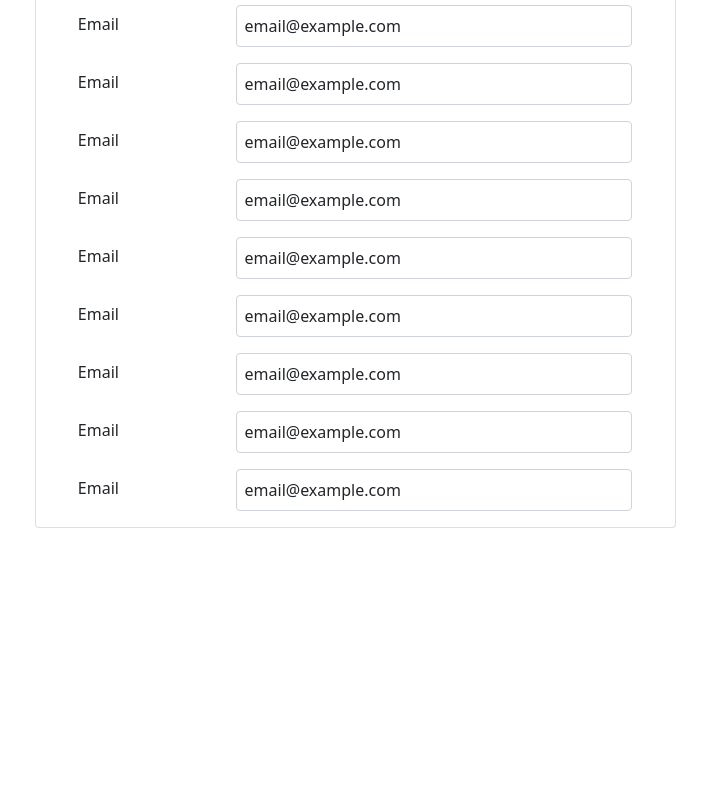
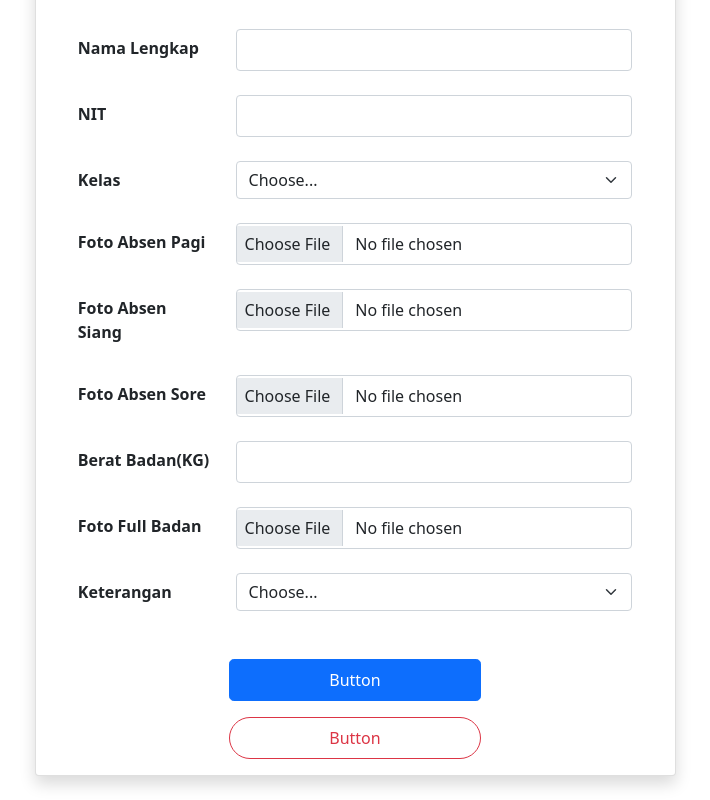
Before and after one commit to radearsr/Bootstrap-Tes, a plain HTML site: page index.html in a window 1280 px wide. Shown: the part 101-901 px from the top of the page, without its empty margins (285-995 px from the left). Before the commit the page ends 800 px from the top, so only its background shows below. Drawn offline with Linux system fonts and the light colour scheme.

Commit message:
Second Commit

```diff
--- a/index.html
+++ b/index.html
@@ -12,9 +12,9 @@
       <div class="row justify-content-center">
         <!-- Main Card -->
         <div class="col-md-7">
-          <div class="card">
+          <div class="shadow mt-4 mb-4 card">
             <!-- Card Header -->
-            <div class="card-header">
+            <div class="card-header bg-primary bg-gradient text-white">
               <h1 class="text-center">Lorem ipsum dolor sit amet.</h1>
             </div>
             <!-- Akhir Card Header -->
@@ -22,75 +22,89 @@
             <!-- Card Body -->
             <div class="card-body">
               <!-- First Input -->
-              <div class="mt-3 row justify-content-center">
-                <label for="staticEmail" class="col-sm-3 col-form-label">Email</label>
+              <div class="mt-3 mb-4 row justify-content-center">
+                <label for="nama_lengkap" class="col-sm-3 col-form-label fw-bold">Nama Lengkap</label>
                 <div class="col-sm-8">
-                  <input type="text" class="p-2 form-control" id="staticEmail" value="email@example.com" />
+                  <input type="text" class="p-2 form-control" id="nama_lengkap" />
                 </div>
               </div>
 
               <!-- Second Input -->
-              <div class="mt-3 row justify-content-center">
-                <label for="staticEmail" class="col-sm-3 col-form-label">Email</label>
+              <div class="mb-4 row justify-content-center">
+                <label for="nomer" class="col-sm-3 col-form-label fw-bold">NIT</label>
                 <div class="col-sm-8">
-                  <input type="text" class="p-2 form-control" id="staticEmail" value="email@example.com" />
+                  <input type="text" class="p-2 form-control" id="nomer" />
                 </div>
               </div>
 
               <!-- Third Input -->
-              <div class="mt-3 row justify-content-center">
-                <label for="staticEmail" class="col-sm-3 col-form-label">Email</label>
+              <div class="mb-4 row justify-content-center">
+                <label for="nama_kelas" class="col-sm-3 col-form-label fw-bold">Kelas</label>
                 <div class="col-sm-8">
-                  <input type="text" class="p-2 form-control" id="staticEmail" value="email@example.com" />
+                  <select class="form-select" id="inputGroupSelect01">
+                    <option disabled selected>Choose...</option>
+                    <option value="1">One</option>
+                    <option value="2">Two</option>
+                    <option value="3">Three</option>
+                  </select>
                 </div>
               </div>
 
               <!-- Fourth Input -->
-              <div class="mt-3 row justify-content-center">
-                <label for="staticEmail" class="col-sm-3 col-form-label">Email</label>
+              <div class="mb-4 row justify-content-center">
+                <label for="pagi" class="col-sm-3 col-form-label fw-bold">Foto Absen Pagi</label>
                 <div class="col-sm-8">
-                  <input type="text" class="p-2 form-control" id="staticEmail" value="email@example.com" />
+                  <input type="file" class="p-2 form-control" id="pagi" />
                 </div>
               </div>
 
               <!-- Fifth Input -->
-              <div class="mt-3 row justify-content-center">
-                <label for="staticEmail" class="col-sm-3 col-form-label">Email</label>
+              <div class="mb-4 row justify-content-center">
+                <label for="siang" class="col-sm-3 col-form-label fw-bold">Foto Absen Siang</label>
                 <div class="col-sm-8">
-                  <input type="text" class="p-2 form-control" id="staticEmail" value="email@example.com" />
+                  <input type="file" class="p-2 form-control" id="siang" />
                 </div>
               </div>
 
               <!-- Sixth Input -->
-              <div class="mt-3 row justify-content-center">
-                <label for="staticEmail" class="col-sm-3 col-form-label">Email</label>
+              <div class="mb-4 row justify-content-center">
+                <label for="sore" class="col-sm-3 col-form-label fw-bold">Foto Absen Sore</label>
                 <div class="col-sm-8">
-                  <input type="text" class="p-2 form-control" id="staticEmail" value="email@example.com" />
+                  <input type="file" class="p-2 form-control" id="sore" />
                 </div>
               </div>
 
               <!-- Seventh Input -->
-              <div class="mt-3 row justify-content-center">
-                <label for="staticEmail" class="col-sm-3 col-form-label">Email</label>
+              <div class="mb-4 row justify-content-center">
+                <label for="berat_badan" class="col-sm-3 col-form-label fw-bold">Berat Badan(KG)</label>
                 <div class="col-sm-8">
-                  <input type="text" class="p-2 form-control" id="staticEmail" value="email@example.com" />
+                  <input type="text" class="p-2 form-control" id="berat_badan" />
                 </div>
               </div>
 
               <!-- Eighth Input -->
-              <div class="mt-3 row justify-content-center">
-                <label for="staticEmail" class="col-sm-3 col-form-label">Email</label>
+              <div class="mb-4 row justify-content-center">
+                <label for="foto_full" class="col-sm-3 col-form-label fw-bold">Foto Full Badan</label>
                 <div class="col-sm-8">
-                  <input type="text" class="p-2 form-control" id="staticEmail" value="email@example.com" />
+                  <input type="file" class="p-2 form-control" id="foto_full" />
                 </div>
               </div>
 
               <!-- ninth Input -->
-              <div class="mt-3 row justify-content-center">
-                <label for="staticEmail" class="col-sm-3 col-form-label">Email</label>
+              <div class="mb-4 row justify-content-center">
+                <label for="ket" class="col-sm-3 col-form-label fw-bold">Keterangan</label>
                 <div class="col-sm-8">
-                  <input type="text" class="p-2 form-control" id="staticEmail" value="email@example.com" />
+                  <select class="form-select" id="inputGroupSelect01">
+                    <option disabled selected>Choose...</option>
+                    <option value="1">One</option>
+                    <option value="2">Two</option>
+                    <option value="3">Three</option>
+                  </select>
                 </div>
+              </div>
+              <div class="mt-5 d-grid gap-3 col-md-5 mx-auto">
+                <button class="p-2 rounded-3 btn btn-primary" type="submit">Button</button>
+                <a class="p-2 rounded-pill btn btn-outline-danger" href="https://github.com/radearsr" type="button">Button</a>
               </div>
             </div>
             <!-- Akhir Card Body -->
```
